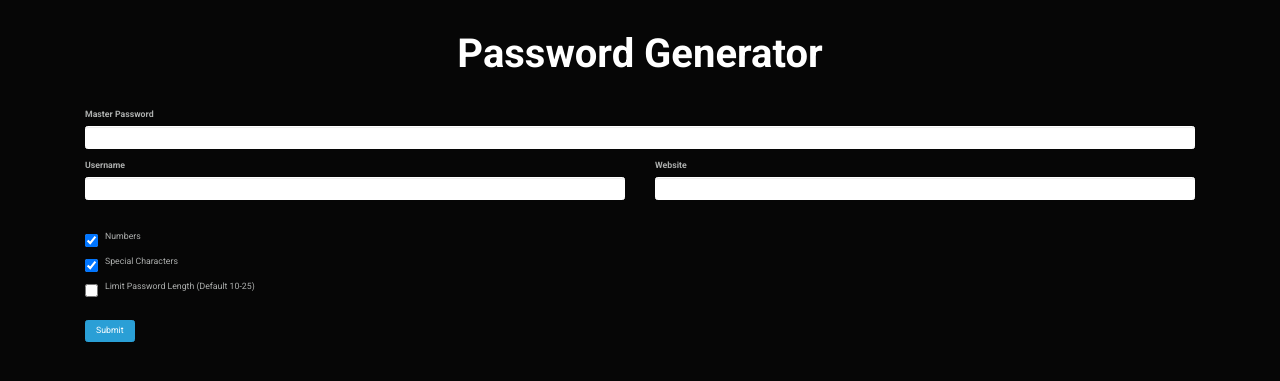
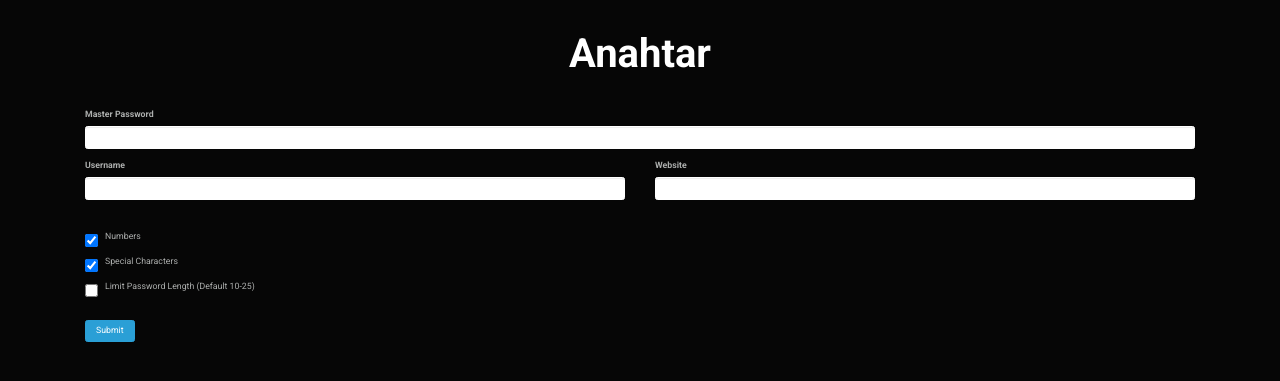
Before and after one commit to ozelsalih/anahtar, a Flask app: page / in a window 1280 px wide. Shown: the top 381 px of the page. Run offline with Flask 2, Linux system fonts and the light colour scheme; some libraries are stand-ins or nearby versions.

Commit message:
project name change

```diff
--- a/app/templates/index.html
+++ b/app/templates/index.html
@@ -12,7 +12,7 @@ Password Generator
     <div class="hero my-5 mx-0">
         <div class="col text-center">
             <h1 class="font-weight-bold">
-                Password Generator
+                Anahtar
             </h1>
         </div>
     </div>
```
Also changed, not shown: README.md.
